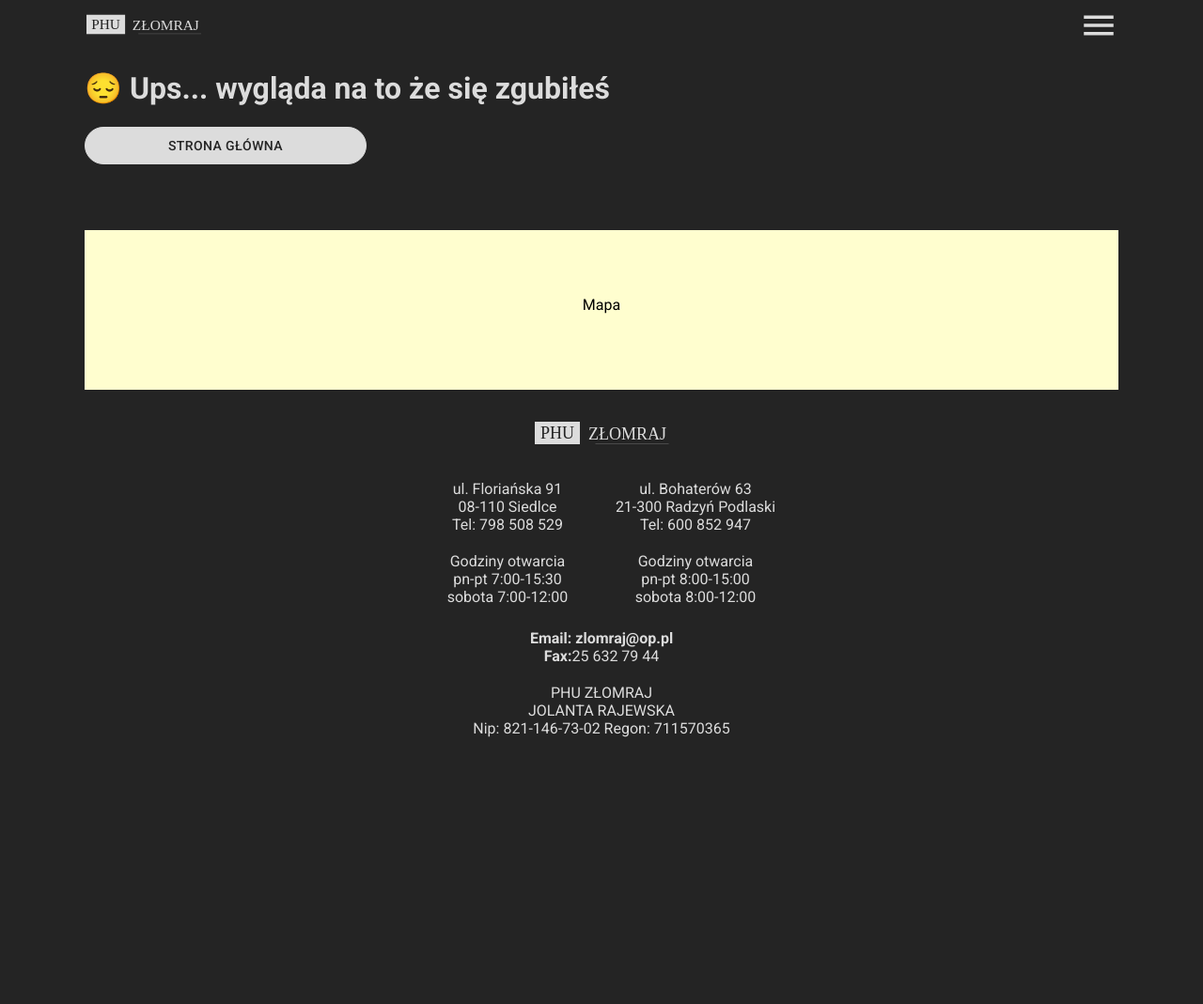
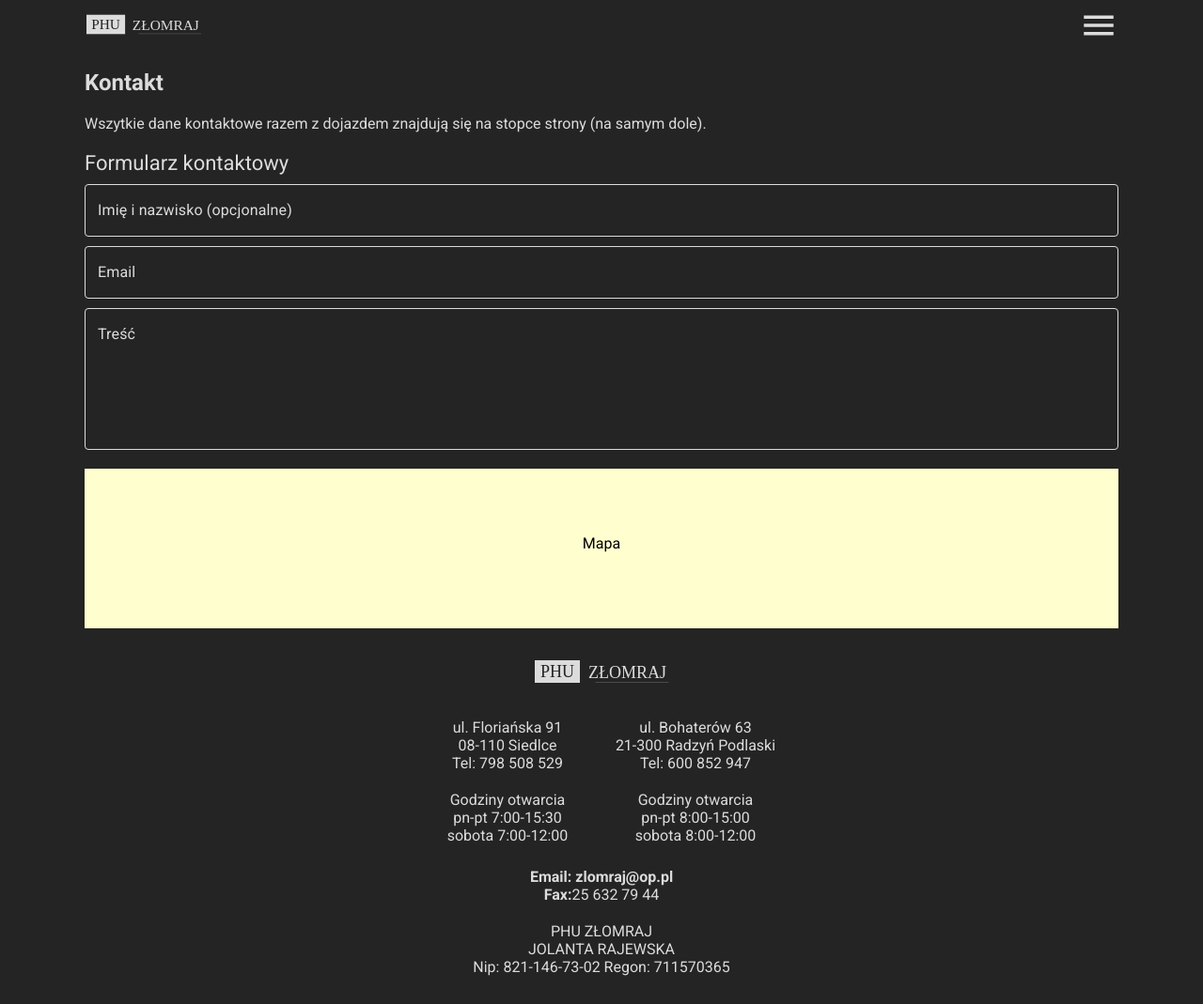
Before and after one commit to lukaskup/zlomraj, a Gatsby site: page /kontakt in a window 1280 px wide. Before the commit this address had no page. Shown: the whole page at 94% size. Before the commit the page ends 815 px from the top, so only its background shows below. Built offline with nearby package versions, Linux system fonts and the light colour scheme; Gatsby itself is replaced by a stand-in of ours.

Commit message:
contact page, and components names fixes

```diff
--- a/src/pages/dopobrania.js
+++ b/src/pages/dopobrania.js
@@ -8,7 +8,7 @@ import {Button, Card, CardActionArea, CardActions, CardContent, CardMedia, Grid,
 import ochronaImg from "../downloads/ochrona-srodowiska-zlomraj.jpg";
 import ochronaPdf from "../downloads/ochrona-srodowiska-zlomraj.pdf";
 
-class PricingPage extends React.Component {
+class DownloadsPage extends React.Component {
 
     render() {
         let files = [
@@ -74,4 +74,4 @@ class PricingPage extends React.Component {
     }
 }
 
-export default PricingPage;
+export default DownloadsPage;
--- /dev/null
+++ b/src/pages/kontakt.js
@@ -0,0 +1,18 @@
+import * as React from "react";
+import Layout from "../components/Layout";
+
+import Contact from "../components/Contact";
+
+class ContactPage extends React.Component {
+
+    render() {
+        return <Layout>
+            <div className={"container"} style={{'minHeight': 'calc(100vh - 650px)'}}>
+                <h2>Kontakt</h2>
+                <Contact/>
+            </div>
+        </Layout>
+    }
+}
+
+export default ContactPage;
--- a/src/pages/ogloszenia.js
+++ b/src/pages/ogloszenia.js
@@ -9,7 +9,7 @@ import Contact from "../components/Contact";
 import Axios from "axios";
 import config from "../../config";
 
-class PricingPage extends React.Component {
+class BlogPage extends React.Component {
 
     constructor(props) {
         super(props);
@@ -38,4 +38,4 @@ class PricingPage extends React.Component {
     }
 }
 
-export default PricingPage;
+export default BlogPage;
--- a/src/pages/onas.js
+++ b/src/pages/onas.js
@@ -3,7 +3,7 @@ import Layout from "../components/Layout";
 
 import '../css/about.scss';
 
-class PricingPage extends React.Component {
+class AboutPage extends React.Component {
 
     render() {
         return <Layout>
@@ -15,4 +15,4 @@ class PricingPage extends React.Component {
     }
 }
 
-export default PricingPage;
+export default AboutPage;
```
